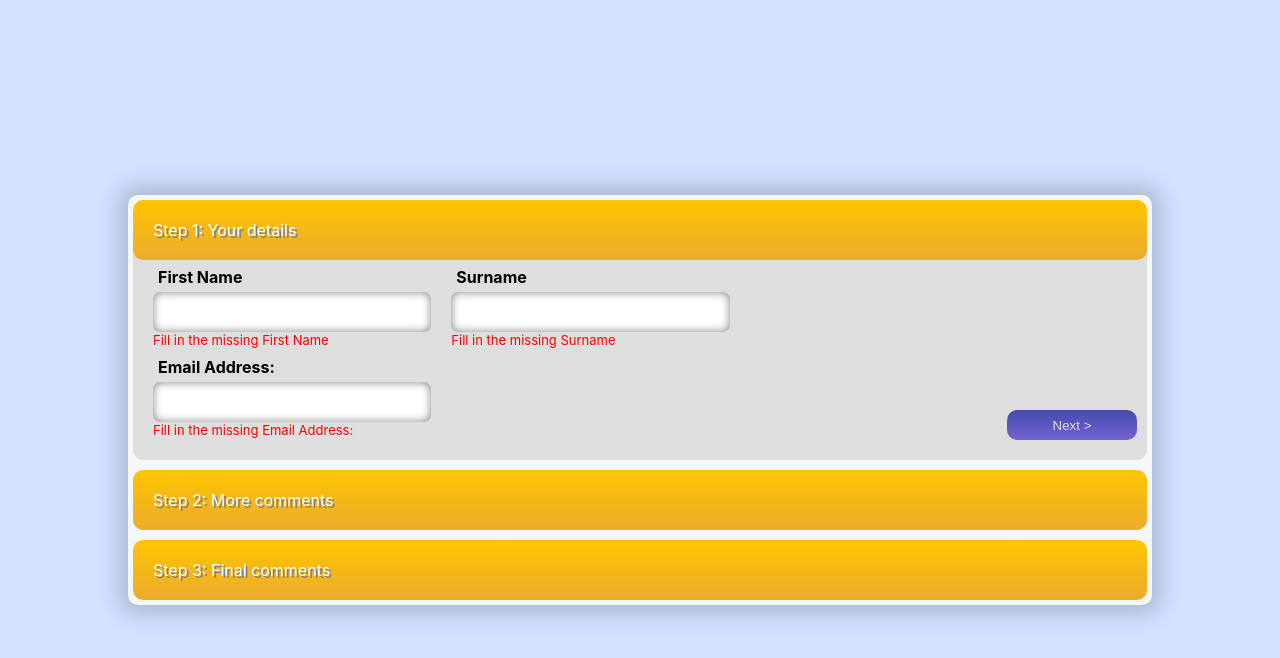
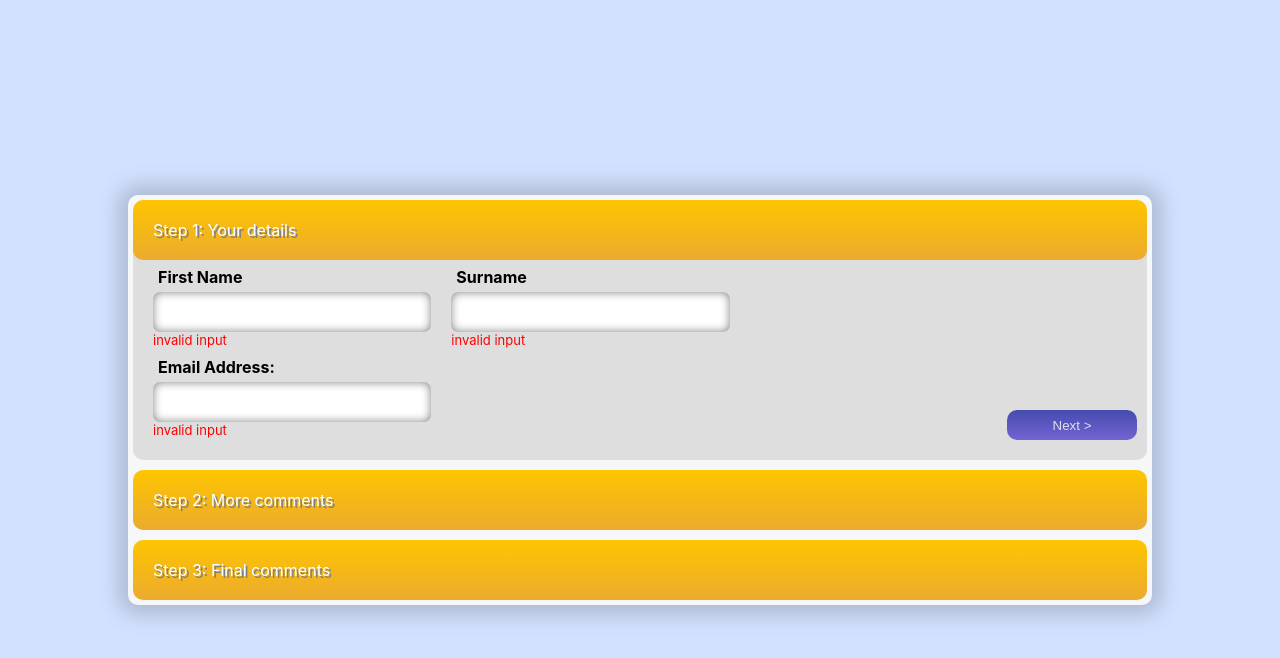
Before and after one commit to lok020/interview_test, a React (Create React App) app: page / in a window 1280 px wide. Both pictures are taken after a click on the button "Next >". Shown: the top 658 px of the page. Built offline with nearby package versions, Linux system fonts and the light colour scheme.

Commit message:
update minor text

```diff
--- a/src/COMPONENT/TitleNInputSelect.js
+++ b/src/COMPONENT/TitleNInputSelect.js
@@ -13,7 +13,7 @@ function TitleNInputSelect({title, input, updateInput, list, warning}) {
                     </option>
                 )}
             </select>
-            {warning && <label className='warning'>{`Fill in the missing ${title}`}</label>}
+            {warning && <label className='warning'>{"invalid input"}</label>}
         </form>
     )
 }
--- a/src/COMPONENT/TitleNInputText.js
+++ b/src/COMPONENT/TitleNInputText.js
@@ -5,7 +5,7 @@ function TitleNInput({title, input, updateInput, warning}) {
         <form className='input-area expand-col'>
             <label className='label'>{title}</label>
             <input className='input text' type={"text"} value={input} onChange={updateInput}/>
-            {warning && <label className='warning'>{`Fill in the missing ${title}`}</label>}
+            {warning && <label className='warning'>{"invalid input"}</label>}
         </form>
     )
 }
```
